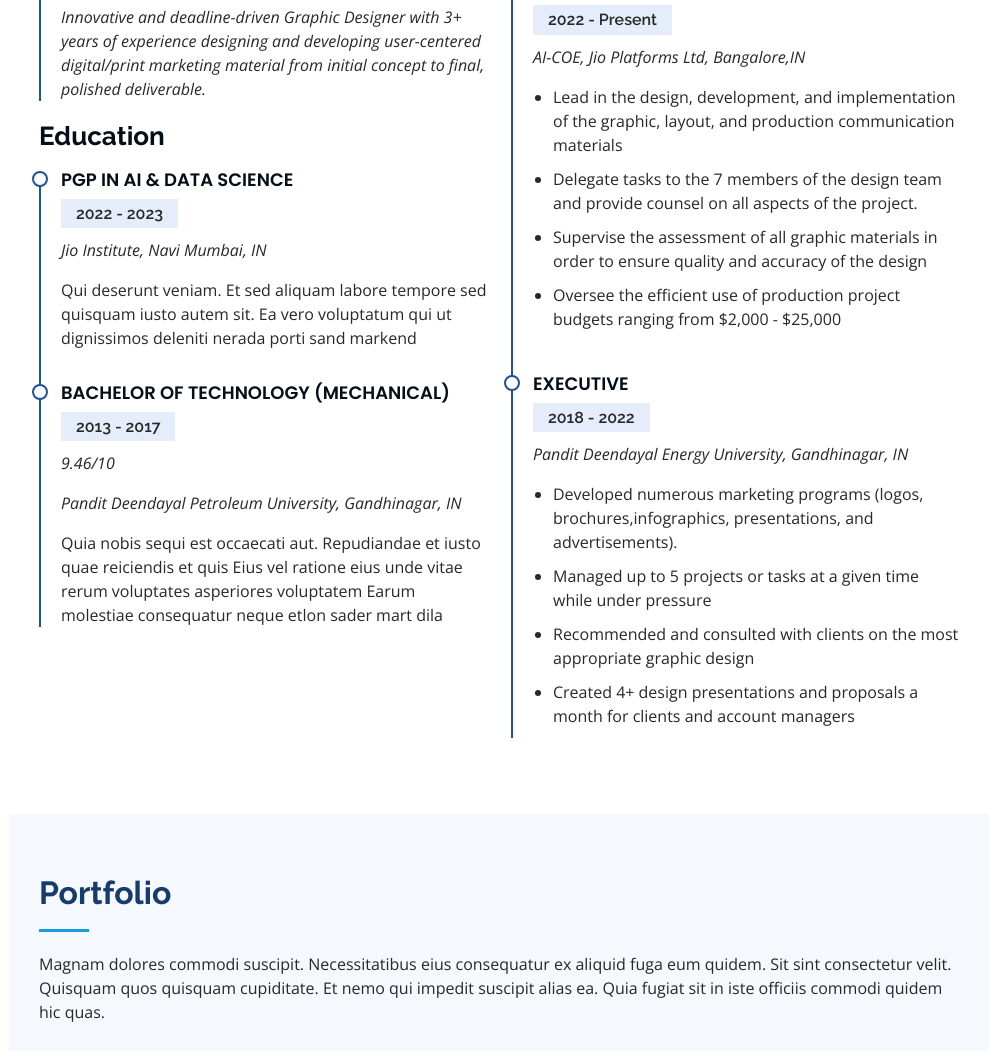
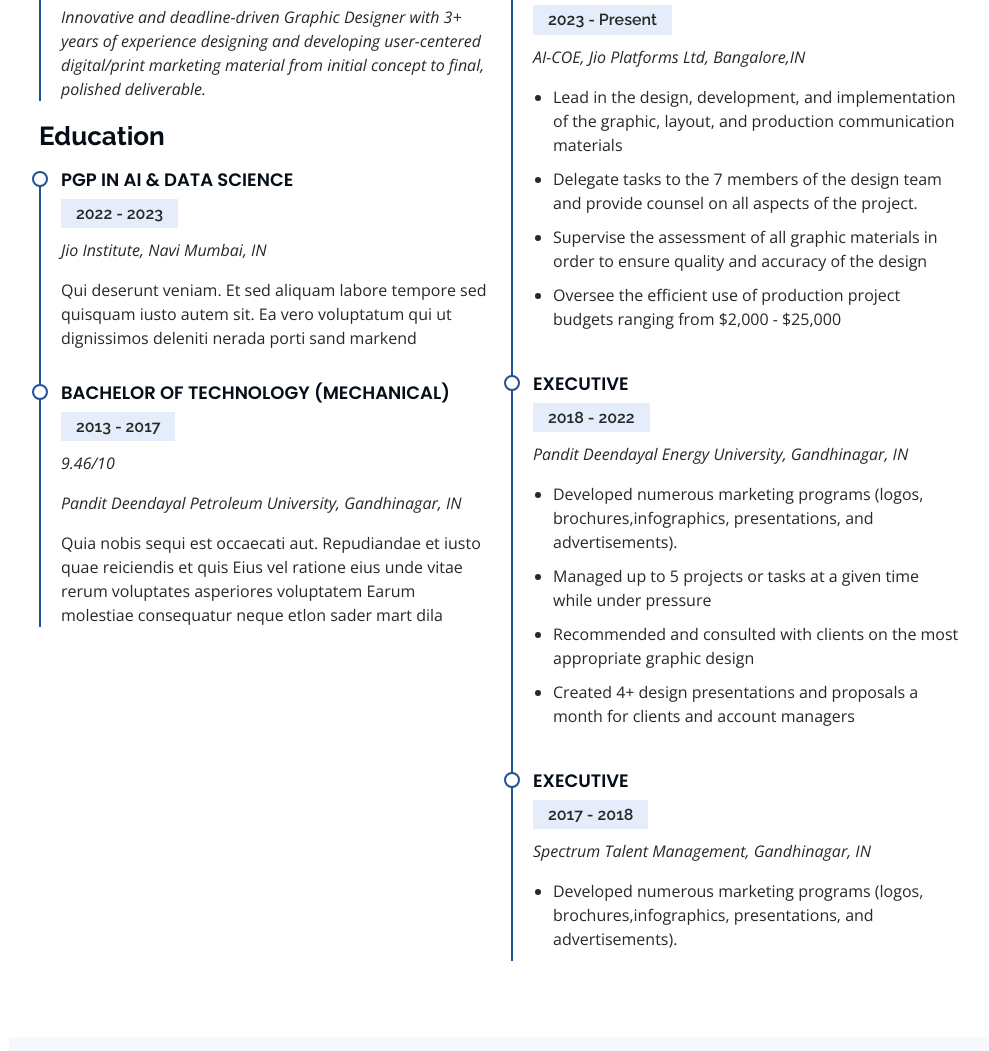
Before and after one commit to theneildave/profile, a plain HTML site: page index.html in a window 1280 px wide. Shown: the part 3584-4635 px from the top of the page, without its empty margins (291-1280 px from the left). Drawn offline with nearby package versions, Linux system fonts and the light colour scheme; no server answers; a script that the page names is missing.

Commit message:
Update index

```diff
--- a/index.html
+++ b/index.html
@@ -341,7 +341,7 @@
             <h3 class="resume-title">Professional Experience</h3>
             <div class="resume-item">
               <h4>Data Scientist</h4>
-              <h5>2022 - Present</h5>
+              <h5>2023 - Present</h5>
               <p><em> AI-COE, Jio Platforms Ltd, Bangalore,IN </em></p>
               <ul>
                 <li>Lead in the design, development, and implementation of the graphic, layout, and production communication materials</li>
@@ -359,6 +359,14 @@
                 <li>Managed up to 5 projects or tasks at a given time while under pressure</li>
                 <li>Recommended and consulted with clients on the most appropriate graphic design</li>
                 <li>Created 4+ design presentations and proposals a month for clients and account managers</li>
+              </ul>
+            </div>
+            <div class="resume-item">
+              <h4>Executive</h4>
+              <h5>2017 - 2018</h5>
+              <p><em>Spectrum Talent Management, Gandhinagar, IN</em></p>
+              <ul>
+                <li>Developed numerous marketing programs (logos, brochures,infographics, presentations, and advertisements).</li>
               </ul>
             </div>
           </div>
```
